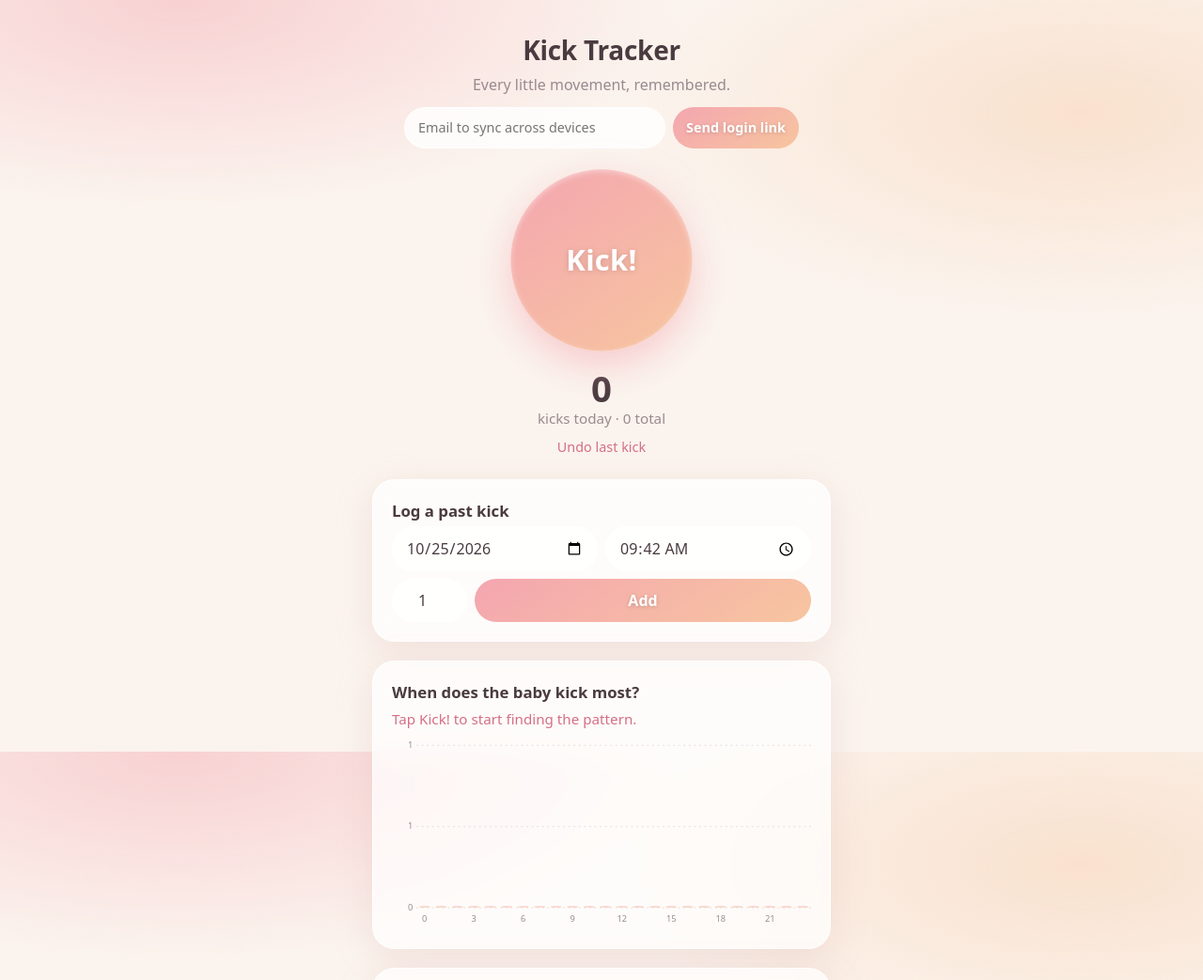
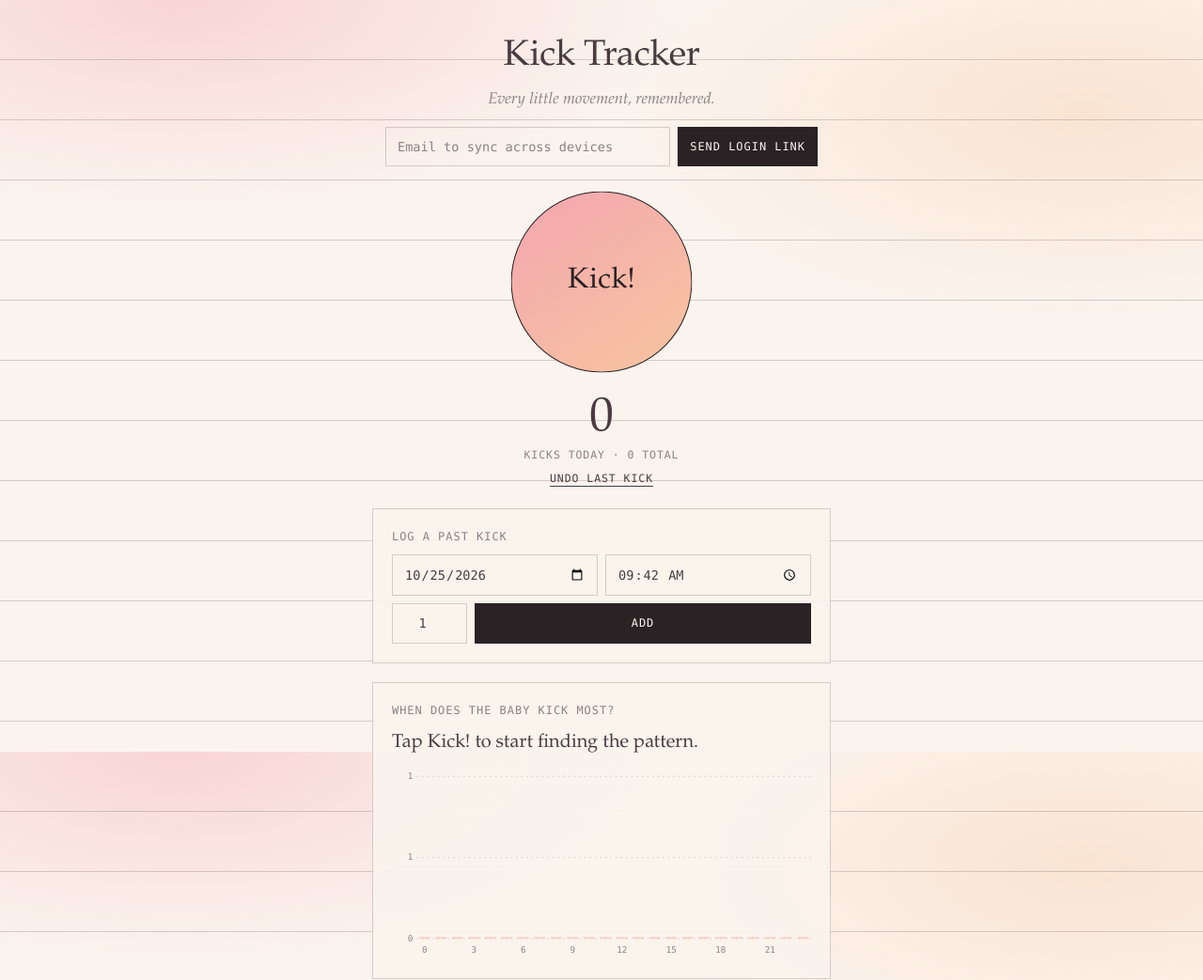
Before and after one commit to denizerisen/kick-tracker, a plain HTML site: page index.html in a window 1280 px wide. Shown: the top 1043 px of the page at 94% size. Drawn offline with nearby package versions, Linux system fonts and the light colour scheme.

Commit message:
Co-Star inspired shapes: hairline borders, square corners, serif and mono type

```diff
--- a/style.css
+++ b/style.css
@@ -1,34 +1,34 @@
 :root {
   --bg: #fbf4ee;
-  --glow1: rgba(244, 166, 176, 0.45);
-  --glow2: rgba(247, 197, 159, 0.4);
-  --card: rgba(255, 255, 255, 0.7);
-  --card-border: rgba(255, 255, 255, 0.9);
-  --shadow: 0 10px 40px rgba(200, 140, 140, 0.18);
+  --glow1: rgba(244, 166, 176, 0.4);
+  --glow2: rgba(247, 197, 159, 0.35);
+  --line: rgba(74, 59, 64, 0.22);
   --fg: #4a3b40;
-  --muted: #9a8a8f;
+  --muted: #8f7f84;
+  --ink: #2b2226;
+  --on-ink: #fbf4ee;
   --a: #f4a6b0;
   --b: #f7c59f;
-  --accent-text: #d46f84;
-  --grid: rgba(154, 138, 143, 0.28);
-  --field: rgba(255, 255, 255, 0.8);
+  --accent-text: #c9647a;
+  --grid: rgba(154, 138, 143, 0.35);
   --bar-dim: 0.55;
+  --serif: "Iowan Old Style", "Palatino Linotype", Palatino, "Book Antiqua", Georgia, serif;
+  --mono: ui-monospace, "SF Mono", Menlo, Consolas, monospace;
 }
 @media (prefers-color-scheme: dark) {
   :root {
     --bg: #1f1719;
-    --glow1: rgba(240, 140, 160, 0.18);
-    --glow2: rgba(242, 180, 138, 0.12);
-    --card: rgba(255, 255, 255, 0.06);
-    --card-border: rgba(255, 255, 255, 0.1);
-    --shadow: 0 10px 40px rgba(0, 0, 0, 0.35);
+    --glow1: rgba(240, 140, 160, 0.16);
+    --glow2: rgba(242, 180, 138, 0.1);
+    --line: rgba(255, 255, 255, 0.18);
     --fg: #f6e9e6;
     --muted: #a8979c;
+    --ink: #f6e9e6;
+    --on-ink: #1f1719;
     --a: #f08ca0;
     --b: #f2b48a;
     --accent-text: #f4a0b2;
-    --grid: rgba(255, 255, 255, 0.14);
-    --field: rgba(255, 255, 255, 0.08);
+    --grid: rgba(255, 255, 255, 0.16);
     --bar-dim: 0.5;
   }
 }
@@ -39,9 +39,9 @@ body {
   margin: 0;
   min-height: 100vh;
   color: var(--fg);
-  font: 16px/1.5 ui-rounded, "SF Pro Rounded", system-ui, -apple-system, sans-serif;
-  font-weight: 400;
+  font: 16px/1.5 var(--serif);
   background:
+    repeating-linear-gradient(to bottom, transparent 0 63px, var(--line) 63px 64px),
     radial-gradient(60% 40% at 15% 0%, var(--glow1), transparent 70%),
     radial-gradient(55% 40% at 90% 15%, var(--glow2), transparent 70%),
     var(--bg);
@@ -49,130 +49,144 @@ body {
 }
 main { max-width: 520px; margin: 0 auto; padding: 32px 16px 56px; }
 
+/* labels: small mono caps */
+h2, .muted, .link, button[type="submit"], #today, li, .peak-label, svg text {
+  font-family: var(--mono);
+}
+h2, .link, button[type="submit"], #today {
+  text-transform: uppercase;
+  letter-spacing: 0.08em;
+}
+
 header { text-align: center; }
-h1 { font-size: 1.75rem; font-weight: 600; margin: 0; letter-spacing: -0.01em; }
-.subtitle { margin: 4px 0 12px; color: var(--muted); }
-h2 { font-size: 1.05rem; font-weight: 600; margin: 0 0 4px; }
-.muted { color: var(--muted); font-size: 0.9rem; margin: 4px 0 8px; }
+h1 { font-size: 2.4rem; font-weight: 400; margin: 0; letter-spacing: -0.01em; }
+.subtitle { margin: 4px 0 16px; color: var(--muted); font-size: 1.05rem; font-style: italic; }
+h2 { font-size: 0.75rem; font-weight: 500; margin: 0 0 10px; color: var(--muted); }
+.muted { color: var(--muted); font-size: 0.75rem; margin: 4px 0 8px; }
 
-.hero { text-align: center; margin: 24px 0 8px; }
+.hero { text-align: center; margin: 28px 0 8px; }
 #kick {
   position: relative;
   width: 190px;
   height: 190px;
-  border: 0;
+  border: 1px solid var(--ink);
   border-radius: 50%;
   background: linear-gradient(145deg, var(--a), var(--b));
-  color: #fff;
+  color: var(--ink);
   font: inherit;
   font-size: 1.9rem;
-  font-weight: 600;
   letter-spacing: 0.01em;
-  text-shadow: 0 1px 6px rgba(0, 0, 0, 0.15);
-  box-shadow: 0 14px 40px color-mix(in srgb, var(--a) 55%, transparent), inset 0 2px 6px rgba(255, 255, 255, 0.45);
   cursor: pointer;
   touch-action: manipulation;
   -webkit-tap-highlight-color: transparent;
   animation: breathe 4s ease-in-out infinite;
   transition: transform 0.15s ease;
 }
-#kick:active { transform: scale(0.94); }
+#kick:active { transform: scale(0.95); }
 #kick.pressed::after {
   content: "";
   position: absolute;
-  inset: 0;
+  inset: -1px;
   border-radius: 50%;
-  border: 3px solid var(--a);
+  border: 1px solid var(--ink);
   animation: ripple 0.6s ease-out forwards;
 }
 @keyframes breathe {
   0%, 100% { transform: scale(1); }
-  50% { transform: scale(1.035); }
+  50% { transform: scale(1.03); }
 }
 @keyframes ripple {
   from { transform: scale(1); opacity: 0.8; }
-  to { transform: scale(1.6); opacity: 0; }
+  to { transform: scale(1.5); opacity: 0; }
 }
 @media (prefers-reduced-motion: reduce) {
   #kick { animation: none; }
   #kick.pressed::after { animation: none; display: none; }
 }
 
-#today { margin: 20px 0 4px; color: var(--muted); font-size: 0.95rem; }
-#today b { display: block; color: var(--fg); font-size: 2.4rem; font-weight: 600; line-height: 1.1; }
+#today { margin: 24px 0 4px; color: var(--muted); font-size: 0.72rem; }
+#today b {
+  display: block;
+  color: var(--fg);
+  font-family: var(--serif);
+  font-size: 3.2rem;
+  font-weight: 300;
+  letter-spacing: 0;
+  line-height: 1.1;
+}
 
 .link {
   background: none;
   border: 0;
   padding: 4px 0;
-  color: var(--accent-text);
-  font: inherit;
-  font-size: 0.9rem;
+  color: var(--fg);
+  font-size: 0.72rem;
   cursor: pointer;
+  text-decoration: underline;
+  text-underline-offset: 4px;
 }
-.link:hover { text-decoration: underline; }
+.link:hover { color: var(--accent-text); }
 
 .card {
   margin-top: 20px;
   padding: 20px;
-  border-radius: 24px;
-  background: var(--card);
-  border: 1px solid var(--card-border);
-  box-shadow: var(--shadow);
-  -webkit-backdrop-filter: blur(16px);
-  backdrop-filter: blur(16px);
+  border: 1px solid var(--line);
+  border-radius: 0;
+  background: color-mix(in srgb, var(--bg) 90%, transparent);
 }
-.peak { margin: 0 0 8px; color: var(--accent-text); font-size: 0.95rem; }
+.peak { margin: 0 0 12px; color: var(--fg); font-family: var(--serif); font-size: 1.25rem; }
 
-.row { display: flex; gap: 8px; }
+.row { display: flex; gap: 8px; flex-wrap: wrap; }
 footer.row { justify-content: center; gap: 24px; margin-top: 28px; }
 
 input, button[type="submit"] {
-  padding: 10px 14px;
+  padding: 10px 12px;
   font: inherit;
+  font-family: var(--mono);
+  font-size: 0.85rem;
   color: var(--fg);
-  background: var(--field);
-  border: 1px solid var(--card-border);
-  border-radius: 999px;
+  background: transparent;
+  border: 1px solid var(--line);
+  border-radius: 0;
   min-width: 0;
 }
+input::placeholder { color: var(--muted); }
 input:focus-visible, button:focus-visible {
-  outline: 2px solid var(--a);
+  outline: 1px solid var(--ink);
   outline-offset: 2px;
 }
-#past { flex-wrap: wrap; }
 #past input[type="date"], #past input[type="time"] { flex: 1 1 40%; }
 #past input[type="number"] { flex: 0 0 5rem; text-align: center; }
 #past button { flex: 1; }
 button[type="submit"] {
-  border: 0;
-  color: #fff;
-  font-weight: 600;
-  text-shadow: 0 1px 4px rgba(0, 0, 0, 0.18);
-  background: linear-gradient(145deg, var(--a), var(--b));
+  border: 1px solid var(--ink);
+  color: var(--on-ink);
+  font-size: 0.75rem;
+  background: var(--ink);
   cursor: pointer;
 }
 
-#auth form { display: flex; gap: 8px; max-width: 420px; margin: 0 auto; }
+#auth form { display: flex; gap: 8px; max-width: 460px; margin: 0 auto; }
 #auth input { flex: 1; }
 
 svg { width: 100%; height: auto; display: block; }
-svg text { fill: var(--muted); font-size: 10px; font-family: inherit; }
+svg text { fill: var(--muted); font-size: 10px; }
 svg .grid { stroke: var(--grid); stroke-dasharray: 2 4; }
 svg .stop-a { stop-color: var(--a); }
 svg .stop-b { stop-color: var(--b); }
-svg .bar { fill: url(#bar-grad); opacity: var(--bar-dim); }
+svg .bar { fill: url(#bar-grad); opacity: var(--bar-dim); rx: 0; ry: 0; }
 svg .bar.has-data { opacity: 1; }
-svg .bar.peak-bar { filter: drop-shadow(0 0 6px var(--a)); }
+svg .bar.peak-bar { fill: var(--ink); }
 
-ul { list-style: none; margin: 8px 0 0; padding: 0; }
+ul { list-style: none; margin: 0; padding: 0; }
 li {
   display: flex;
   justify-content: space-between;
   align-items: center;
   padding: 10px 0;
-  border-bottom: 1px dotted var(--grid);
+  font-size: 0.8rem;
+  border-bottom: 1px solid var(--line);
 }
-li:last-child { border-bottom: 0; }
-li .link { color: var(--muted); font-size: 0.8rem; }
+li:first-child { border-top: 1px solid var(--line); }
+li .link { color: var(--muted); }
 li .link:hover { color: var(--accent-text); }
```
